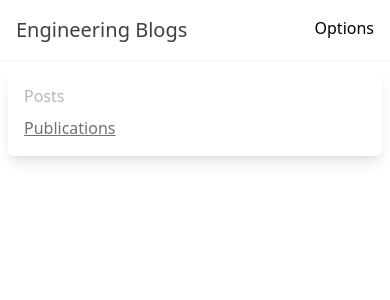
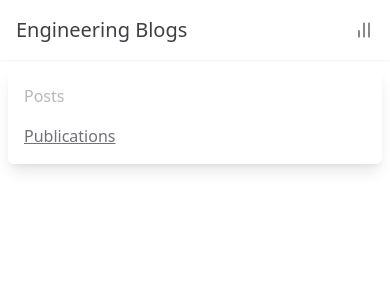
Before and after one commit to gurleensethi/engineering-blogs, a Next.js app in the folder frontend/: page /publications in a window 390 px wide. Shown: the top 300 px of the page. Built offline with nearby package versions, Linux system fonts and the light colour scheme.

Commit message:
feat: add menu bar icon.

```diff
--- a/frontend/src/components/TopBar.tsx
+++ b/frontend/src/components/TopBar.tsx
@@ -14,11 +14,26 @@ export default function TopBar() {
   const isSmall = useBreakpoint("sm");
 
   return (
-    <div className="bg-white p-4 w-screen shadow-sm flex">
+    <div className="bg-white p-4 w-screen shadow-sm flex items-center">
       <div className="text-xl text-gray-700 flex-1">Engineering Blogs</div>
       <div>
         <div onClick={toggleDropDown} className="sm:hidden">
-          Options
+          <svg
+            xmlns="http://www.w3.org/2000/svg"
+            fill="none"
+            viewBox="0 0 24 24"
+            stroke="currentColor"
+            className={`text-gray-500 w-5 transform transition ${
+              isDropDownOpen ? "rotate-90" : ""
+            }`}
+          >
+            <path
+              strokeLinecap="round"
+              strokeLinejoin="round"
+              strokeWidth={2}
+              d="M4 6h16M4 12h16m-7 6h7"
+            />
+          </svg>
         </div>
         {(isDropDownOpen || isSmall) && (
           <div className="absolute bg-white left-0 right-0 top-full m-2 rounded-md p-2 shadow-lg sm:flex sm:relative sm:left-auto sm:top-auto sm:right-auto sm:shadow-none sm:m-0 sm:p-0">
@@ -26,13 +41,15 @@ export default function TopBar() {
               href="/"
               isActive={router.pathname === "/"}
               title="Posts"
-              className="m-2 block sm:m-0 sm:mr-8"
+              className="m-2 mb-4 block sm:m-0 sm:mr-8"
+              onClick={() => setDropDownOpen(false)}
             />
             <TopBarLink
               href="/publications"
               isActive={router.pathname === "/publications"}
               title="Publications"
               className="m-2 block sm:m-0"
+              onClick={() => setDropDownOpen(false)}
             />
           </div>
         )}
--- a/frontend/src/components/TopBarLink.tsx
+++ b/frontend/src/components/TopBarLink.tsx
@@ -17,9 +17,9 @@ const TopBarLink: FC<Props> = ({
   return (
     <Link href={href}>
       <a
-        className={`text-gray-500 ${
+        className={`text-gray-500 cursor-pointer outline-none ${
           isActive ? "underline" : "opacity-50"
-        } cursor-pointer ${className}`}
+        } ${className}`}
         {...rest}
       >
         {title}
```
